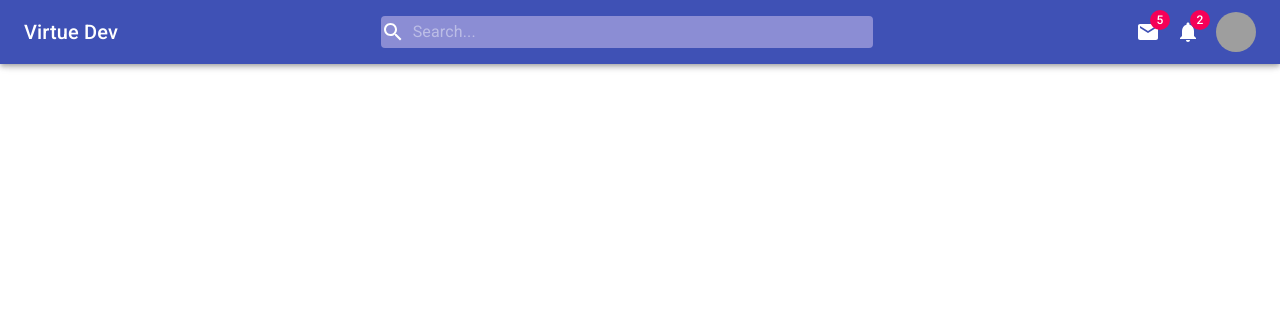
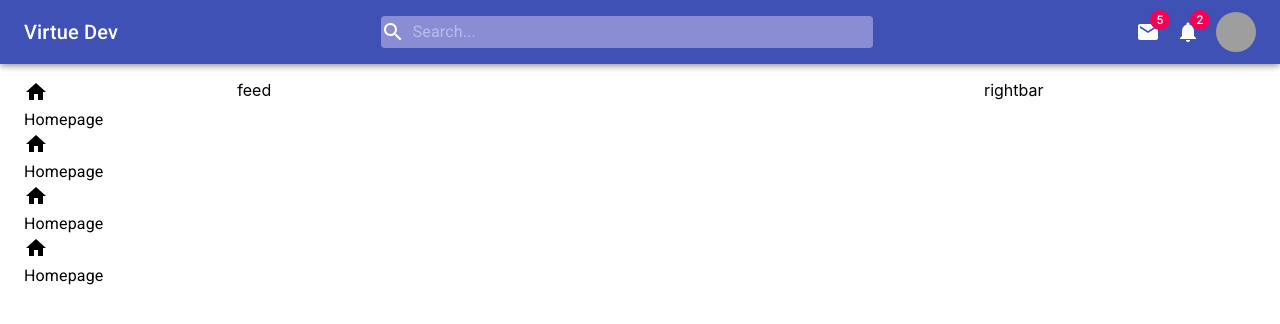
Before and after one commit to OzerOzturk/Material-UI-Responsive-Project, a React (Create React App) app: page / in a window 1280 px wide. Shown: the top 324 px of the page. Built offline with nearby package versions, Linux system fonts and the light colour scheme; grey boxes are pictures that could not be loaded.

Commit message:
create grid system.

```diff
--- a/src/App.js
+++ b/src/App.js
@@ -1,16 +1,29 @@
-import { makeStyles } from "@material-ui/styles";
+import { Grid, makeStyles } from "@material-ui/core";
+import Feed from "./components/Feed";
+import Leftbar from "./components/Leftbar";
 import Navbar from "./components/Navbar";
+import Rightbar from "./components/Rightbar";
 
-
-const useStyles = makeStyles((theme) => ({
-
-}));
+const useStyles = makeStyles((theme) => ({}));
 
 function App() {
   const classes = useStyles();
-  return <div>
-    <Navbar/>
-  </div>;
+  return (
+    <div>
+      <Navbar />
+      <Grid container>
+        <Grid item sm={2}>
+          <Leftbar />
+        </Grid>
+        <Grid item sm={7}>
+          <Feed />
+        </Grid>
+        <Grid item sm={3}>
+          <Rightbar />
+        </Grid>
+      </Grid>
+    </div>
+  );
 }
 
 export default App;
--- a/src/components/Feed.jsx
+++ b/src/components/Feed.jsx
@@ -1,10 +1,14 @@
-import { makeStyles } from "@material-ui/styles";
+import { Container, makeStyles } from "@material-ui/core";
 
-const useStyles = makeStyles((theme) => ({}));
+const useStyles = makeStyles((theme) => ({
+  container: {
+    paddingTop: theme.spacing(10),
+  },
+}));
 
 function Feed() {
   const classes = useStyles();
-  return <div></div>;
+  return <Container className={classes.container}>feed</Container>;
 }
 
 export default Feed;
--- a/src/components/Leftbar.jsx
+++ b/src/components/Leftbar.jsx
@@ -1,10 +1,34 @@
-import { makeStyles } from "@material-ui/styles";
+import { Container, makeStyles, Typography } from "@material-ui/core";
+import { Home } from "@material-ui/icons";
 
-const useStyles = makeStyles((theme) => ({}));
+const useStyles = makeStyles((theme) => ({
+  container: {
+    paddingTop: theme.spacing(10),
+  },
+}));
 
 function Leftbar() {
   const classes = useStyles();
-  return <div></div>;
+  return (
+    <Container className={classes.container}>
+      <div className={classes.item}>
+        <Home className={classes.icon} />
+        <Typography className={classes.text}>Homepage</Typography>
+      </div>
+      <div className={classes.item}>
+        <Home className={classes.icon} />
+        <Typography className={classes.text}>Homepage</Typography>
+      </div>
+      <div className={classes.item}>
+        <Home className={classes.icon} />
+        <Typography className={classes.text}>Homepage</Typography>
+      </div>
+      <div className={classes.item}>
+        <Home className={classes.icon} />
+        <Typography className={classes.text}>Homepage</Typography>
+      </div>
+    </Container>
+  );
 }
 
 export default Leftbar;
--- a/src/components/Navbar.jsx
+++ b/src/components/Navbar.jsx
@@ -69,7 +69,7 @@
 
   const classes = useStyles({ open });
   return (
-    <AppBar>
+    <AppBar position="fixed" >
       <Toolbar className={classes.toolbar}>
         <Typography variant="h6" className={classes.logoLg}>
           Virtue Dev
--- a/src/components/Rightbar.jsx
+++ b/src/components/Rightbar.jsx
@@ -1,10 +1,14 @@
-import { makeStyles } from "@material-ui/styles";
+import { Container, makeStyles } from "@material-ui/core";
 
-const useStyles = makeStyles((theme) => ({}));
+const useStyles = makeStyles((theme) => ({
+  container: {
+    paddingTop: theme.spacing(10),
+  },
+}));
 
 function Rightbar() {
   const classes = useStyles();
-  return <div></div>;
+  return <Container className={classes.container}>rightbar</Container>;
 }
 
 export default Rightbar;
```
